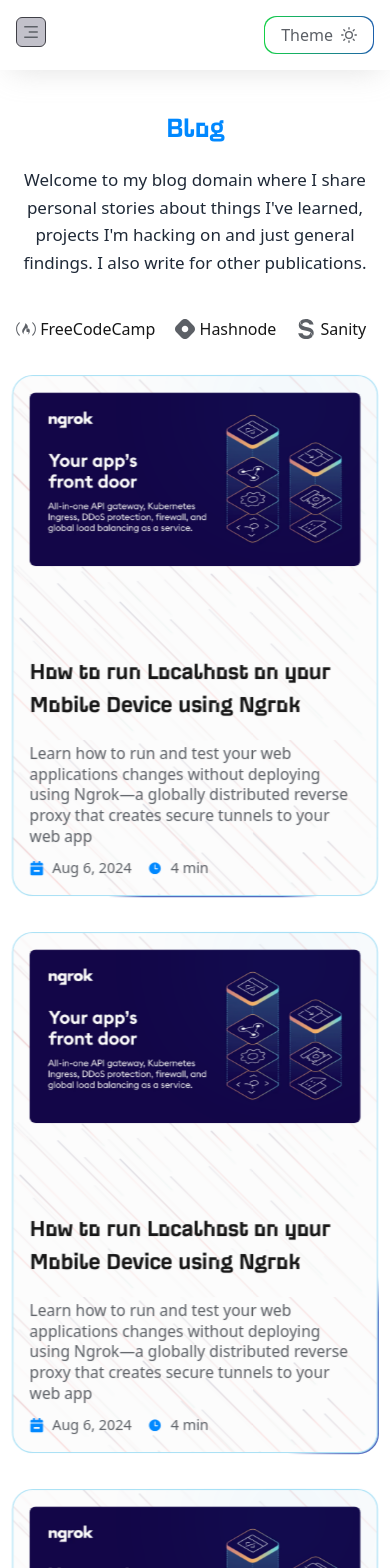
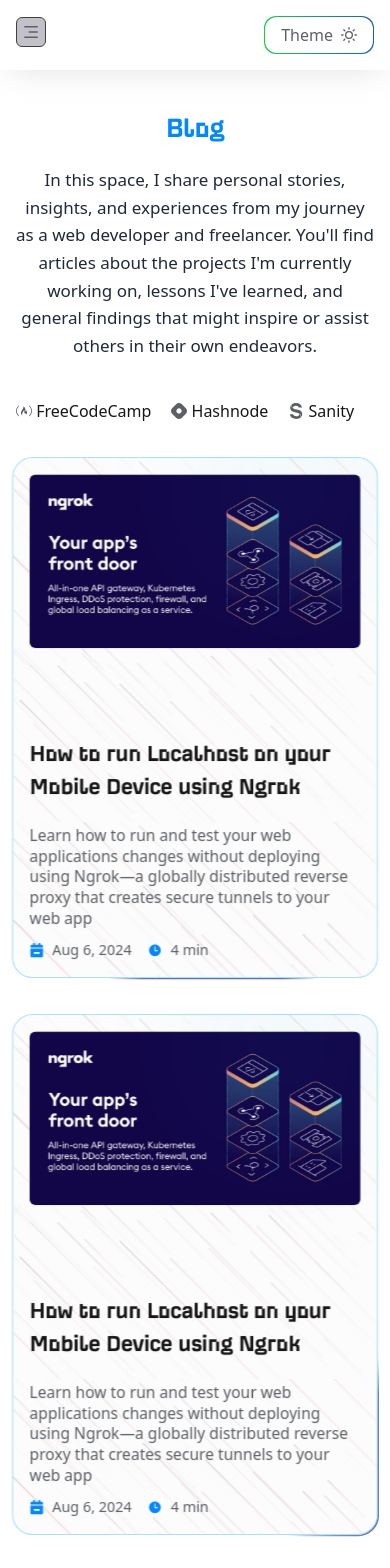
Before and after one commit to md-rejoyan-islam/rejoyan-portfolio, a Next.js app: page /blogs in a window 390 px wide. Shown: the top 1568 px of the page. Built offline with nearby package versions, Linux system fonts and the light colour scheme.

Commit message:
blog page added

```diff
--- a/app/blogs/page.js
+++ b/app/blogs/page.js
@@ -1,115 +1,75 @@
-// "use client";
+"use client";
 import Move3D from "@/components/animation/3d-move";
 import { MovingBorder } from "@/components/animation/MovingBorder";
+import ShowOneByOne from "@/components/animation/ShowOneByOne";
 import BlogCard from "@/components/blogs/BlogCard";
-// import { stagger, useAnimate } from "framer-motion";
+import { blogs, blogSites } from "@/data/blogs";
+import { stagger, useAnimate, motion } from "framer-motion";
 import Link from "next/link";
-// import { useEffect } from "react";
+import { useEffect } from "react";
 
 import { FaFreeCodeCamp } from "react-icons/fa";
 import { FaHashnode } from "react-icons/fa6";
 import { SiSanity } from "react-icons/si";
-const blogs = [
+
+export default function Blogs() {
+  const [scope, animate] = useAnimate();
+  const [blogScope, BlogAnimate] = useAnimate();
+
+  const staggerList = stagger(0.1, { startDelay: 0.6 });
+  const blogStaggerList = stagger(0.2, { startDelay: 1.3 });
+
+  useEffect(() => {
+    animate(
+      "li",
+      { opacity: 1, scale: 1, x: 0 },
       {
-    title: "How to run Localhost on your Mobile Device using Ngrok",
-    description:
-      "Learn how to run and test your web applications changes without deploying using Ngrok—a globally distributed reverse proxy that creates secure tunnels to your web app",
-    date: "Aug 6, 2024",
-    time: "4 min",
-    image: "/image/blogs/blog1.png",
-    link: "/blog/run-localhost-on-mobile-device-using-ngrok",
-  },
+        duration: 0.2,
+        delay: staggerList,
+      }
+    );
+  }, [staggerList, animate]);
+
+  useEffect(() => {
+    BlogAnimate(
+      "article",
+      { opacity: 1, scale: 1, x: 0 },
       {
-    title: "How to run Localhost on your Mobile Device using Ngrok",
-    description:
-      "Learn how to run and test your web applications changes without deploying using Ngrok—a globally distributed reverse proxy that creates secure tunnels to your web app",
-    date: "Aug 6, 2024",
-    time: "4 min",
-    image: "/image/blogs/blog1.png",
-    link: "/blog/run-localhost-on-mobile-device-using-ngrok",
-  },
-  {
-    title: "How to run Localhost on your Mobile Device using Ngrok",
-    description:
-      "Learn how to run and test your web applications changes without deploying using Ngrok—a globally distributed reverse proxy that creates secure tunnels to your web app",
-    date: "Aug 6, 2024",
-    time: "4 min",
-    image: "/image/blogs/blog1.png",
-    link: "/blog/run-localhost-on-mobile-device-using-ngrok",
-  },
-  {
-    title: "How to run Localhost on your Mobile Device using Ngrok",
-    description:
-      "Learn how to run and test your web applications changes without deploying using Ngrok—a globally distributed reverse proxy that creates secure tunnels to your web app",
-    date: "Aug 6, 2024",
-    time: "4 min",
-    image: "/image/blogs/blog1.png",
-    link: "/blog/run-localhost-on-mobile-device-using-ngrok",
-  },
-  {
-    title: "How to run Localhost on your Mobile Device using Ngrok",
-    description:
-      "Learn how to run and test your web applications changes without deploying using Ngrok—a globally distributed reverse proxy that creates secure tunnels to your web app",
-    date: "Aug 6, 2024",
-    time: "4 min",
-    image: "/image/blogs/blog1.png",
-    link: "/blog/run-localhost-on-mobile-device-using-ngrok",
-  },
-];
-
-const blogSites = [
-  {
-    name: "FreeCodeCamp",
-    link: "https://freecodecamp.org/news/author/victoreke/?ref=victoreke.com",
-    icon: (
-      <FaFreeCodeCamp className="flex-shrink-0 h-5 w-5 text-text-secondary group-hover:text-text-root duration-300" />
-    ),
-  },
-  {
-    name: "Hashnode",
-    link: "https://eke.hashnode.dev?ref=victoreke.com",
-    icon: (
-      <FaHashnode className="flex-shrink-0 h-5 w-5 text-text-secondary group-hover:text-text-root duration-300" />
-    ),
-  },
-  {
-    name: "Sanity",
-    link: "https://www.sanity.io/exchange/community/victoreke?ref=victoreke.com",
-    icon: (
-      <SiSanity className="flex-shrink-0 h-5 w-5 text-text-secondary group-hover:text-text-root duration-300" />
-    ),
-  },
-];
-export default function Blogs() {
-  // const [scope, animate] = useAnimate();
-  // const staggerList = stagger(0.1, { startDelay: 0 });
-
-  // // when page load li item show one by one with style
-  // useEffect(() => {
-  //   animate(
-  //     "li",
-  //     { opacity: 1, scale: 1, x: 0 },
-  //     {
-  //       duration: 0.2,
-  //       delay: staggerList,
-  //     }
-  //   );
-  // }, [staggerList, animate]);
+        duration: 0.2,
+        delay: blogStaggerList,
+      }
+    );
+  }, [blogStaggerList, BlogAnimate]);
 
   return (
     <div className="pt-10 pb-12">
       <div>
-        <h1 className="text-center  text-text-root font-incognito font-semibold tracking-tight sm:text-5xl text-3xl mb-5 sm:mb-6 lg:leading-[3.7rem]">
+        <motion.h1
+          initial={{ opacity: 0, y: -20 }}
+          animate={{ opacity: 1, y: 0 }}
+          transition={{ duration: 0.4 }}
+          className="text-center  text-text-root font-incognito font-semibold tracking-tight sm:text-5xl text-3xl mb-5 sm:mb-6 lg:leading-[3.7rem]"
+        >
           Blog
-        </h1>
-        <p className="max-w-4xl text-center mx-auto text-[17px] sm:text-xl  text-text-primary leading-relaxed">
-          Welcome to my blog domain where I share personal stories about things
-          I&apos;ve learned, projects I&apos;m hacking on and just general
-          findings. I also write for other publications.
-        </p>
-        <ul className="flex items-center flex-wrap gap-x-5 gap-y-10 my-10">
+        </motion.h1>
+        <motion.p
+          initial={{ opacity: 0, y: -20 }}
+          animate={{ opacity: 1, y: 0 }}
+          transition={{ duration: 0.7, delay: 0.3 }}
+          className="max-w-4xl text-center mx-auto text-[17px] sm:text-xl  text-text-primary leading-relaxed"
+        >
+          In this space, I share personal stories, insights, and experiences
+          from my journey as a web developer and freelancer. You&apos;ll find
+          articles about the projects I&apos;m currently working on, lessons
+          I&apos;ve learned, and general findings that might inspire or assist
+          others in their own endeavors.
+        </motion.p>
+        <ul
+          className="flex items-center flex-wrap gap-x-5 gap-y-10 my-10"
+          ref={scope}
+        >
           {blogSites.map((site, index) => (
-            <li key={index}>
+            <motion.li key={index} style={{ opacity: 0, scale: 0.3, x: -50 }}>
               <Link
                 rel="noopener"
                 target="_blank"
@@ -120,14 +80,25 @@
                 &nbsp;
                 <span>{site.name}</span>
               </Link>
-            </li>
+            </motion.li>
           ))}
         </ul>
       </div>
 
-      <div className="flex flex-col  max-w-full lg:gap-y-12 gap-y-12 mb-12 box-border">
+      <motion.section
+        className="flex flex-col  max-w-full lg:gap-y-12 gap-y-12 mb-12 box-border"
+        ref={blogScope}
+        transition={{ delay: 1.3 }}
+        initial={{ opacity: 0 }}
+        animate={{ opacity: 1 }}
+      >
         {blogs.map((blog, index) => (
-          <Move3D key={index}>
+          <motion.article
+            key={index}
+            style={{ opacity: 0, scale: 0.3, x: -50 }}
+          >
+            <ShowOneByOne index={index}>
+              <Move3D>
                 <MovingBorder
                   duration={Math.floor(Math.random() * 10000) + 10000}
                   borderRadius="20px"
@@ -139,8 +110,10 @@
                   <BlogCard blog={blog} index={index} />
                 </MovingBorder>
               </Move3D>
+            </ShowOneByOne>
+          </motion.article>
         ))}
-      </div>
+      </motion.section>
     </div>
   );
 }
--- a/app/projects/page.js
+++ b/app/projects/page.js
@@ -5,156 +5,7 @@
 import { projects } from "@/data/projects";
 import { stagger, useAnimate, motion } from "framer-motion";
 import { useEffect } from "react";
-import { FaExternalLinkAlt, FaGithub } from "react-icons/fa";
-
 export default function Projects() {
-  const projectss = [
-    {
-      name: "Currencee",
-      description:
-        "An ecommerce store for Lavidluxe clothings. Lavidluxe is a premium bespoke and ready-to-wear brand that provides high-quality yet affordable clothing.",
-      techStack: [
-        "Next Js",
-        "Tailwind CSS",
-        "Tanstack Query",
-        "Sanity CMS",
-        "Paystack",
-      ],
-      links: [
-        {
-          name: "Github",
-          href: "",
-          icon: <FaGithub className="text-button" />,
-        },
-        {
-          name: "Live",
-          href: "",
-          icon: <FaExternalLinkAlt className="text-button" />,
-        },
-      ],
-    },
-    {
-      name: "Currencee",
-      description:
-        "An ecommerce store for Lavidluxe clothings. Lavidluxe is a premium bespoke and ready-to-wear brand that provides high-quality yet affordable clothing.",
-      techStack: [
-        "Next Js",
-        "Tailwind CSS",
-        "Tanstack Query",
-        "Sanity CMS",
-        "Paystack",
-      ],
-      links: [
-        {
-          name: "Github",
-          href: "",
-          icon: <FaGithub className="text-button" />,
-        },
-        {
-          name: "Live",
-          href: "",
-          icon: <FaExternalLinkAlt className="text-button" />,
-        },
-      ],
-    },
-    {
-      name: "Currencee",
-      description:
-        "An ecommerce store for Lavidluxe clothings. Lavidluxe is a premium bespoke and ready-to-wear brand that provides high-quality yet affordable clothing.",
-      techStack: [
-        "Next Js",
-        "Tailwind CSS",
-        "Tanstack Query",
-        "Sanity CMS",
-        "Paystack",
-      ],
-      links: [
-        {
-          name: "Github",
-          href: "",
-          icon: <FaGithub className="text-button" />,
-        },
-        {
-          name: "Live",
-          href: "",
-          icon: <FaExternalLinkAlt className="text-button" />,
-        },
-      ],
-    },
-    {
-      name: "Currencee",
-      description:
-        "An ecommerce store for Lavidluxe clothings. Lavidluxe is a premium bespoke and ready-to-wear brand that provides high-quality yet affordable clothing.",
-      techStack: [
-        "Next Js",
-        "Tailwind CSS",
-        "Tanstack Query",
-        "Sanity CMS",
-        "Paystack",
-      ],
-      links: [
-        {
-          name: "Github",
-          href: "",
-          icon: <FaGithub className="text-button" />,
-        },
-        {
-          name: "Live",
-          href: "",
-          icon: <FaExternalLinkAlt className="text-button" />,
-        },
-      ],
-    },
-    {
-      name: "Currencee",
-      description:
-        "An ecommerce store for Lavidluxe clothings. Lavidluxe is a premium bespoke and ready-to-wear brand that provides high-quality yet affordable clothing.",
-      techStack: [
-        "Next Js",
-        "Tailwind CSS",
-        "Tanstack Query",
-        "Sanity CMS",
-        "Paystack",
-      ],
-      links: [
-        {
-          name: "Github",
-          href: "",
-          icon: <FaGithub className="text-button" />,
-        },
-        {
-          name: "Live",
-          href: "",
-          icon: <FaExternalLinkAlt className="text-button" />,
-        },
-      ],
-    },
-    {
-      name: "Currencee",
-      description:
-        "An ecommerce store for Lavidluxe clothings. Lavidluxe is a premium bespoke and ready-to-wear brand that provides high-quality yet affordable clothing.",
-      techStack: [
-        "Next Js",
-        "Tailwind CSS",
-        "Tanstack Query",
-        "Sanity CMS",
-        "Paystack",
-      ],
-      links: [
-        {
-          name: "Github",
-          href: "",
-          icon: <FaGithub className="text-button" />,
-        },
-        {
-          name: "Live",
-          href: "",
-          icon: <FaExternalLinkAlt className="text-button" />,
-        },
-      ],
-    },
-  ];
-
   const filters = [
     {
       name: "All",
@@ -171,7 +22,10 @@
   ];
 
   const [scope, animate] = useAnimate();
-  const staggerList = stagger(0.1, { startDelay: 0 });
+  const staggerList = stagger(0.1, { startDelay: 0.6 });
+
+  const [scopeRef, projectAnimate] = useAnimate();
+  const projectStaggerList = stagger(0.2, { startDelay: 1.3 });
 
   useEffect(() => {
     animate(
@@ -184,19 +38,40 @@
     );
   }, [staggerList, animate]);
 
+  useEffect(() => {
+    projectAnimate(
+      "section",
+      { opacity: 1, scale: 1, x: 0 },
+      {
+        duration: 0.2,
+        delay: projectStaggerList,
+      }
+    );
+  }, [projectStaggerList, projectAnimate]);
+
   return (
     <div className="pt-10 pb-12">
       <div>
-        <h1 className="text-center  text-text-root font-incognito font-semibold tracking-tight sm:text-5xl text-3xl mb-5 sm:mb-6 lg:leading-[3.7rem]">
+        <motion.h1
+          initial={{ opacity: 0, y: -20 }}
+          animate={{ opacity: 1, y: 0 }}
+          transition={{ duration: 0.4 }}
+          className="text-center  text-text-root font-incognito font-semibold tracking-tight sm:text-5xl text-3xl mb-5 sm:mb-6 lg:leading-[3.7rem]"
+        >
           Projects
-        </h1>
-        <p className="max-w-4xl text-center mx-auto text-[17px] sm:text-xl  text-text-primary leading-relaxed">
-          I&apos;ve worked on tons of little projects over the years but these
-          are the ones that I&apos;m most proud of. Many of them are
-          open-source, so if you see something that piques your interest, check
-          out the code and contribute if you have ideas on how it can be
-          improved.
-        </p>
+        </motion.h1>
+        <motion.p
+          initial={{ opacity: 0, y: -20 }}
+          animate={{ opacity: 1, y: 0 }}
+          transition={{ duration: 0.7, delay: 0.3 }}
+          className="max-w-4xl text-center mx-auto text-[17px] sm:text-xl  text-text-primary leading-relaxed"
+        >
+          Over the years, I&apos;ve worked on a variety of projects that reflect
+          my passion for web development. Here are some of the ones I&apos;m
+          most proud of. Many of these are open-source, so feel free to explore
+          the code, and if something sparks your interest, you&apos;re welcome
+          to contribute or suggest improvements.
+        </motion.p>
       </div>
       <div className="py-11 ">
         <ul className="flex items-center gap-4" ref={scope}>
@@ -216,10 +91,24 @@
           ))}
         </ul>
       </div>
-      <div>
-        <div className="grid sm:grid-cols-2 lg:grid-cols-3 xl:grid-cols-4 gap-x-5 gap-y-16 items-center relative">
+      <div
+      // initial={{ opacity: 0 }}
+      // animate={{ opacity: 1 }}
+      // transition={{ delay: 1.4 }}
+      >
+        <motion.section
+          className="grid sm:grid-cols-2 lg:grid-cols-3 xl:grid-cols-4 gap-x-5 gap-y-16 items-center relative"
+          ref={scopeRef}
+          transition={{ delay: 1.3 }}
+          initial={{ opacity: 0 }}
+          animate={{ opacity: 1 }}
+        >
           {projects?.map((project, index) => (
-            <div key={index} className="h-full">
+            <motion.section
+              key={index}
+              className="h-full"
+              style={{ opacity: 0, scale: 0.3, x: -50 }}
+            >
               <PinContainer
                 title={"adeweere"}
                 project={project}
@@ -227,9 +116,9 @@
               >
                 <ProjectCard project={project} index={index} />
               </PinContainer>
-            </div>
+            </motion.section>
           ))}
-        </div>
+        </motion.section>
       </div>
     </div>
   );
--- a/components/animation/3d-move.js
+++ b/components/animation/3d-move.js
@@ -25,9 +25,9 @@
     <div
       className="w-full  flex items-center justify-center  z-20  "
       style={{
-        // best perspective value
         perspective:
           "calc(100vw + 100vh + 100vmin + 100vmax + 100vmin + 100vmax)",
+        // perspective: "2000",
       }}
     >
       <motion.div
--- a/components/animation/3d-pin.js
+++ b/components/animation/3d-pin.js
@@ -34,7 +34,6 @@
     >
       <div
         style={{
-          perspective: "1000px",
           transform: "rotateX(70deg) translateZ(0deg)",
         }}
         className="absolute  h-full left-1/2 w-full top-1/2 ml-[0.09375rem]  -translate-x-1/2 -translate-y-1/2"
--- /dev/null
+++ b/components/animation/ShowOneByOne.js
@@ -0,0 +1,26 @@
+"use client";
+
+import { useInView, motion } from "framer-motion";
+import { useRef } from "react";
+
+export default function ShowOneByOne({ children, index }) {
+  const viewRef = useRef();
+  const isInView = useInView(viewRef, { once: true });
+  return (
+    <motion.div
+      key={index}
+      initial={{ opacity: 0, x: 250 }}
+      animate={isInView ? { opacity: 1, x: 0 } : {}}
+      transition={{
+        duration: 0.3,
+        type: "spring",
+        stiffness: 260,
+        damping: 20,
+        delay: index * 0.1,
+      }}
+      ref={viewRef}
+    >
+      {children}
+    </motion.div>
+  );
+}
--- a/components/projects/ProjectCard.js
+++ b/components/projects/ProjectCard.js
@@ -2,8 +2,6 @@
 
 import { useInView, motion } from "framer-motion";
 import Image from "next/image";
-import { FaExternalLinkAlt, FaGithub } from "react-icons/fa";
-import photo from "@/app/public/images/image.png";
 import { useRef } from "react";
 
 export default function ProjectCard({ index, project }) {
--- /dev/null
+++ b/data/blogs.js
@@ -0,0 +1,75 @@
+import { FaFreeCodeCamp } from "react-icons/fa";
+import { FaHashnode } from "react-icons/fa6";
+import { SiSanity } from "react-icons/si";
+
+export const blogs = [
+  {
+    title: "How to run Localhost on your Mobile Device using Ngrok",
+    description:
+      "Learn how to run and test your web applications changes without deploying using Ngrok—a globally distributed reverse proxy that creates secure tunnels to your web app",
+    date: "Aug 6, 2024",
+    time: "4 min",
+    image: "/image/blogs/blog1.png",
+    link: "/blog/run-localhost-on-mobile-device-using-ngrok",
+  },
+  {
+    title: "How to run Localhost on your Mobile Device using Ngrok",
+    description:
+      "Learn how to run and test your web applications changes without deploying using Ngrok—a globally distributed reverse proxy that creates secure tunnels to your web app",
+    date: "Aug 6, 2024",
+    time: "4 min",
+    image: "/image/blogs/blog1.png",
+    link: "/blog/run-localhost-on-mobile-device-using-ngrok",
+  },
+  {
+    title: "How to run Localhost on your Mobile Device using Ngrok",
+    description:
+      "Learn how to run and test your web applications changes without deploying using Ngrok—a globally distributed reverse proxy that creates secure tunnels to your web app",
+    date: "Aug 6, 2024",
+    time: "4 min",
+    image: "/image/blogs/blog1.png",
+    link: "/blog/run-localhost-on-mobile-device-using-ngrok",
+  },
+  {
+    title: "How to run Localhost on your Mobile Device using Ngrok",
+    description:
+      "Learn how to run and test your web applications changes without deploying using Ngrok—a globally distributed reverse proxy that creates secure tunnels to your web app",
+    date: "Aug 6, 2024",
+    time: "4 min",
+    image: "/image/blogs/blog1.png",
+    link: "/blog/run-localhost-on-mobile-device-using-ngrok",
+  },
+  {
+    title: "How to run Localhost on your Mobile Device using Ngrok",
+    description:
+      "Learn how to run and test your web applications changes without deploying using Ngrok—a globally distributed reverse proxy that creates secure tunnels to your web app",
+    date: "Aug 6, 2024",
+    time: "4 min",
+    image: "/image/blogs/blog1.png",
+    link: "/blog/run-localhost-on-mobile-device-using-ngrok",
+  },
+];
+
+export const blogSites = [
+  {
+    name: "FreeCodeCamp",
+    link: "https://freecodecamp.org/news/author/victoreke/?ref=victoreke.com",
+    icon: (
+      <FaFreeCodeCamp className="flex-shrink-0 h-5 w-5 text-text-secondary group-hover:text-text-root duration-300" />
+    ),
+  },
+  {
+    name: "Hashnode",
+    link: "https://eke.hashnode.dev?ref=victoreke.com",
+    icon: (
+      <FaHashnode className="flex-shrink-0 h-5 w-5 text-text-secondary group-hover:text-text-root duration-300" />
+    ),
+  },
+  {
+    name: "Sanity",
+    link: "https://www.sanity.io/exchange/community/victoreke?ref=victoreke.com",
+    icon: (
+      <SiSanity className="flex-shrink-0 h-5 w-5 text-text-secondary group-hover:text-text-root duration-300" />
+    ),
+  },
+];
```
Also changed, not shown: components/animation/MovingBorder.js (+11 -11 lines), components/blogs/BlogCard.js (+3 -18 lines), data/blogs.json (deleted). Lines whose indentation alone changed are shown as unchanged.
